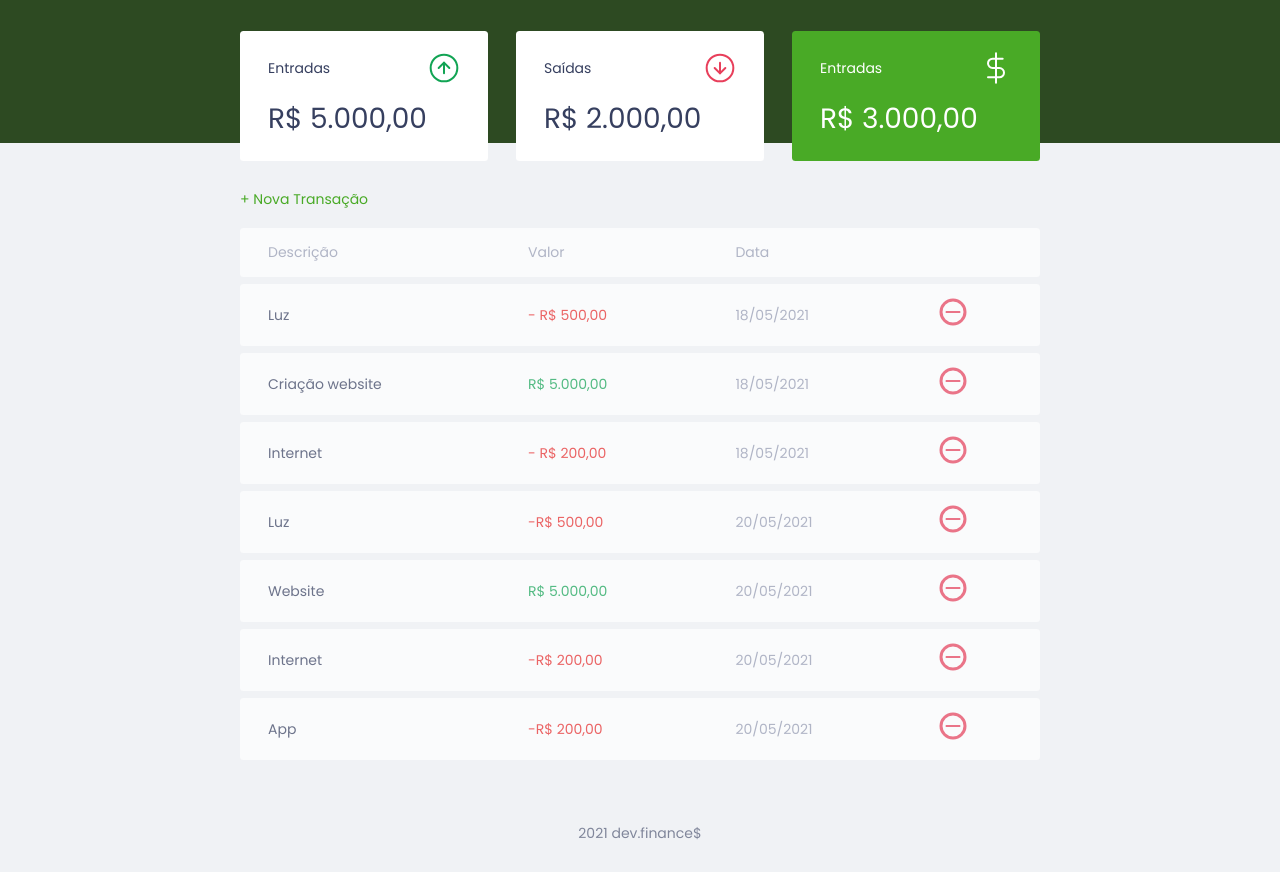
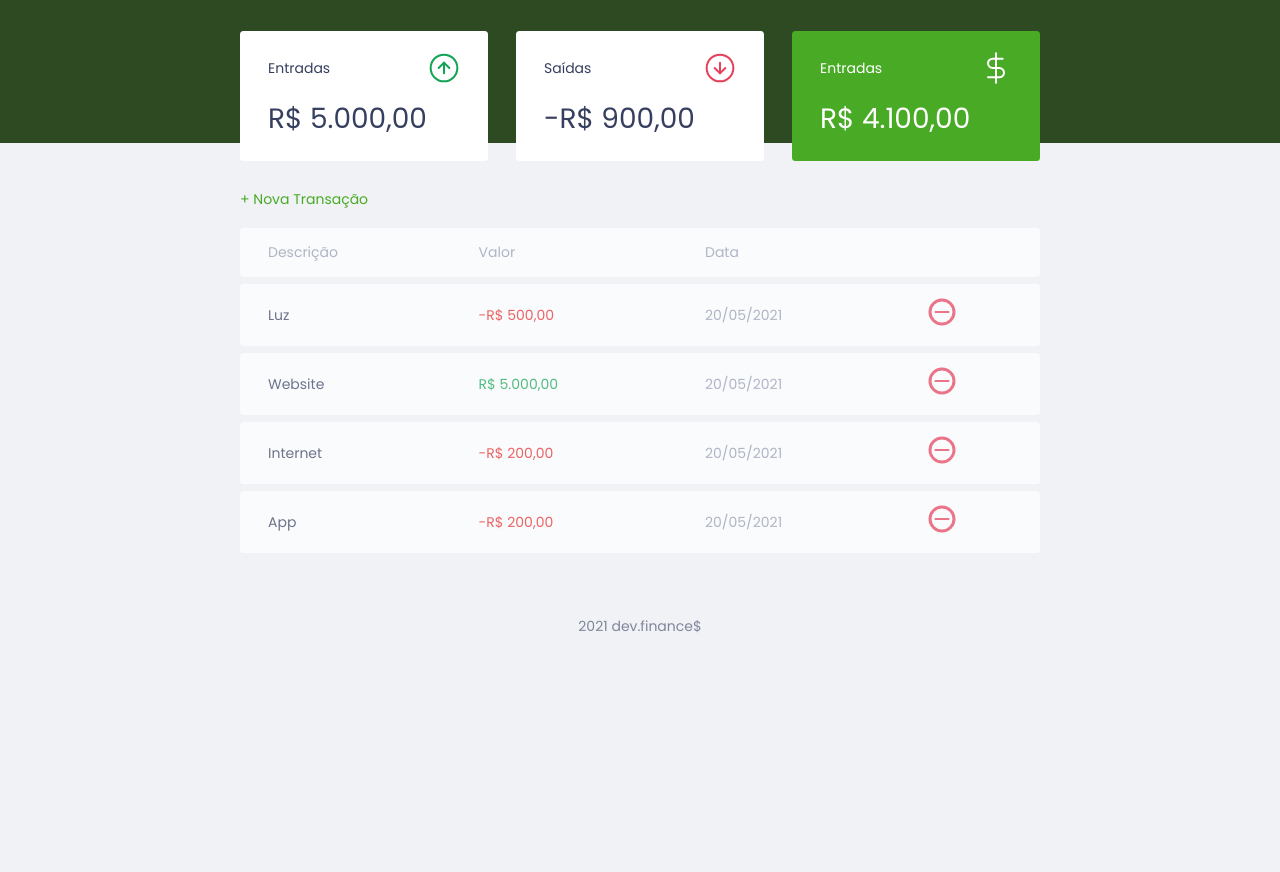
Before and after one commit to FelipeMaziero/DevFinances, a plain HTML site: page index.html in a window 1280 px wide. Shown: the part 55-927 px from the top of the page. After the commit the page ends 800 px from the top, so only its background shows below. Drawn offline with Linux system fonts and the light colour scheme.

Commit message:
update html

```diff
--- a/index.html
+++ b/index.html
@@ -27,7 +27,7 @@
           <span>Entradas</span>
           <img src="./assets/income.svg" alt="Imagem de Entradas">
         </h3>
-        <p>R$ 5.000,00</p>
+        <p id="incomeDisplay">R$ 0</p>
       </div>
 
       <div class="card">
@@ -35,7 +35,7 @@
           <span>Saídas</span>
           <img src="./assets/expense.svg" alt="Imagem de Saídas">
         </h3>
-        <p>R$ 2.000,00</p>
+        <p id="expenseDisplay">R$ 0</p>
       </div>
 
       <div class="card total">
@@ -43,7 +43,7 @@
           <span>Entradas</span>
           <img src="./assets/total.svg" alt="Imagem de Total">
         </h3>
-        <p>R$ 3.000,00</p>
+        <p id="totalDisplay">R$ 0</p>
       </div>
     </section>
 
@@ -64,30 +64,7 @@
         </thead>
 
         <tbody>
-          <tr>
-            <td class="description">Luz</td>
-            <td class="expense">- R$ 500,00</td>
-            <td class="date">18/05/2021</td>
-            <td>
-              <img src="./assets/minus.svg" alt="Remove transação">
-            </td>
-          </tr>
-          <tr>
-            <td class="description">Criação website</td>
-            <td class="income">R$ 5.000,00</td>
-            <td class="date">18/05/2021</td>
-            <td>
-              <img src="./assets/minus.svg" alt="Remove transação">
-            </td>
-          </tr>
-          <tr>
-            <td class="description">Internet</td>
-            <td class="expense">- R$ 200,00</td>
-            <td class="date">18/05/2021</td>
-            <td>
-              <img src="./assets/minus.svg" alt="Remove transação">
-            </td>
-          </tr>
+
         </tbody>
       </table>
     </section>
```
